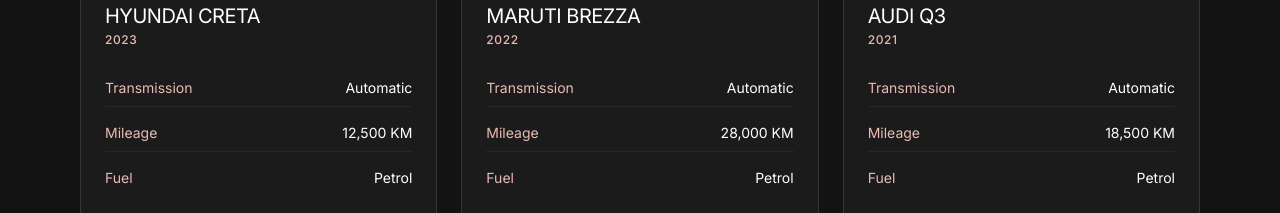
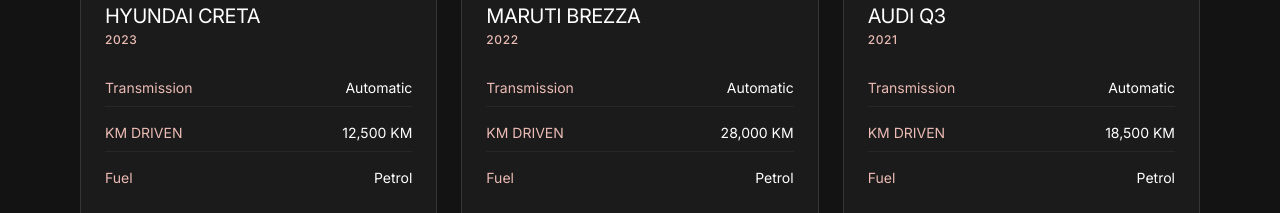
Before and after one commit to VanshdeepSi/Car-Planet, a Next.js app: page / in a window 1280 px wide. Shown: the part 2200-2413 px from the top of the page. Built offline with nearby package versions, Linux system fonts and the light colour scheme; no server answers; the database is empty.

Commit message:
Rename Mileage to KM Driven across the app

```diff
--- a/app/admin/page.tsx
+++ b/app/admin/page.tsx
@@ -230,8 +230,8 @@
                 <input name="price" type="number" min="0" className="bg-black border border-surface-variant focus:border-primary outline-none w-full p-3 font-body-md text-white transition-colors" placeholder="e.g. 15000000" required />
               </div>
 
-              <div className="space-y-2">
-                <label className="font-label-sm text-tertiary uppercase tracking-wider block">Kilometers Driven *</label>
+              <div className="flex flex-col gap-2">
+                <label className="font-label-sm text-tertiary uppercase text-[10px]">KM Driven</label>
                 <input name="mileage" type="number" min="0" className="bg-black border border-surface-variant focus:border-primary outline-none w-full p-3 font-body-md text-white transition-colors" placeholder="e.g. 12500" required />
               </div>
 
@@ -410,8 +410,8 @@
                   <label className="font-label-sm text-tertiary uppercase text-[10px]">Price (₹)</label>
                   <input name="price" type="number" defaultValue={editingCar.price} className="bg-black border border-surface-variant w-full p-2 text-white" required />
                 </div>
-                <div className="space-y-1">
-                  <label className="font-label-sm text-tertiary uppercase text-[10px]">Mileage</label>
+                <div className="flex flex-col gap-2">
+                  <label className="font-label-sm text-tertiary uppercase text-[10px]">KM Driven</label>
                   <input name="mileage_km" type="number" defaultValue={editingCar.mileage_km} className="bg-black border border-surface-variant w-full p-2 text-white" required />
                 </div>
                 <div className="space-y-1">
--- a/app/inventory/[id]/page.tsx
+++ b/app/inventory/[id]/page.tsx
@@ -80,7 +80,7 @@
                   <span className="text-on-surface font-body-md text-body-md font-semibold capitalize">{car.category || 'N/A'}</span>
                 </li>
                 <li className="flex justify-between py-3 border-b border-surface-variant bg-charcoal px-3">
-                  <span className="text-on-surface-variant font-label-md text-label-md">Mileage</span>
+                  <span className="text-on-surface-variant font-label-md text-label-md">KM Driven</span>
                   <span className="text-on-surface font-body-md text-body-md font-semibold">{car.mileage_km.toLocaleString()} km</span>
                 </li>
                 <li className="flex justify-between py-3 border-b border-surface-variant bg-surface px-3">
--- a/app/inventory/page.tsx
+++ b/app/inventory/page.tsx
@@ -95,7 +95,7 @@
 
                       <div className="mt-auto grid grid-cols-2 gap-y-2 gap-x-4 border-t border-surface-variant pt-4">
                         <div className="flex flex-col">
-                          <span className="text-[10px] text-on-surface/40 uppercase">Mileage</span>
+                          <span className="text-[10px] text-on-surface/40 uppercase">KM DRIVEN</span>
                           <span className="font-label-sm text-on-surface">{car.mileage_km.toLocaleString()} km</span>
                         </div>
                         <div className="flex flex-col">
--- a/components/CarCard.tsx
+++ b/components/CarCard.tsx
@@ -43,7 +43,7 @@
             <span className="font-label-md text-sm text-white capitalize">{car.transmission}</span>
           </div>
           <div className="flex justify-between items-center py-2 border-b border-surface-variant/50">
-            <span className="font-body-md text-sm text-on-surface-variant">Mileage</span>
+            <span className="font-body-md text-sm text-on-surface-variant uppercase">KM DRIVEN</span>
             <span className="font-label-md text-sm text-white">{car.mileage_km.toLocaleString()} KM</span>
           </div>
           <div className="flex justify-between items-center py-2">
```
